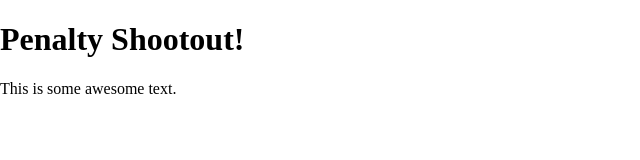
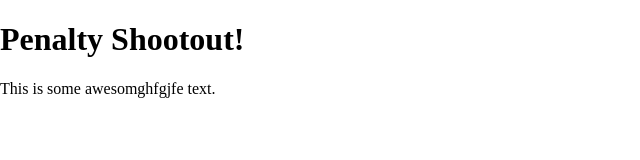
Before and after one commit to CTECH-IT/ip1-EdwinIslasAguirre, a plain HTML site: page index.html in a window 1280 px wide. Shown: the full height of the page, 0-640 px from the left. Drawn offline with nearby package versions, Linux system fonts and the light colour scheme.

Commit message:
added new

```diff
--- a/index.html
+++ b/index.html
@@ -13,7 +13,7 @@
 <body>
   <header>
     <h1 class="page-title">Penalty Shootout!</h1>
-    <p>This is some awesome text.</p>
+    <p>This is some awesomghfgjfe text.</p>
   </header>
 
   <script src="scripts/main.js"></script>
```
